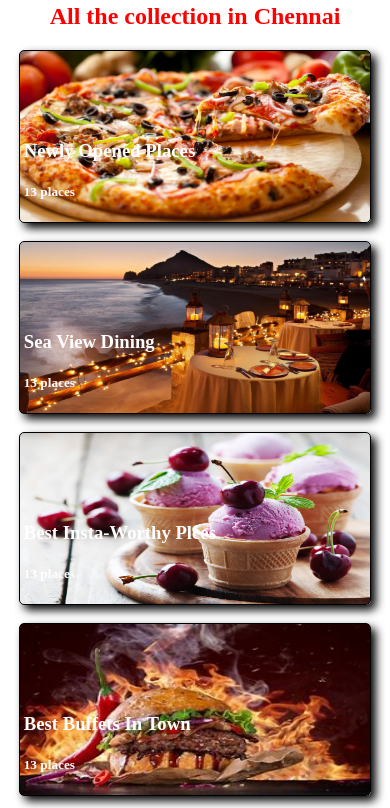
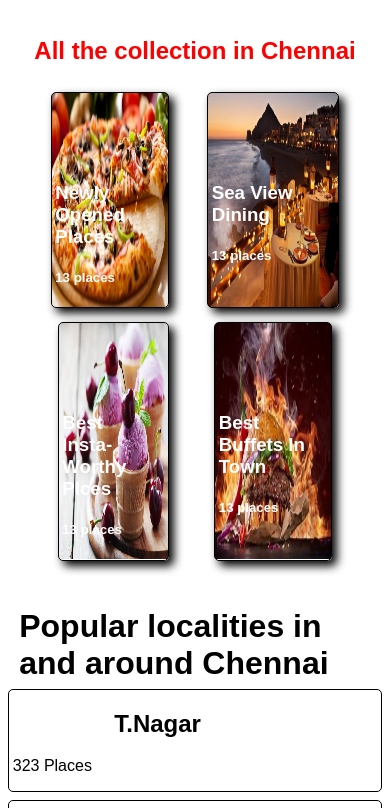
Before and after one commit to naveen556677/zomato, a plain HTML site: page index.html in a window 390 px wide. Shown: the part 1436-2244 px from the top of the page. Drawn offline with Linux system fonts and the light colour scheme.

Commit message:
Add files via upload

```diff
--- a/style.css
+++ b/style.css
@@ -1,3 +1,7 @@
+*{
+	font-family: 'poppins',sans-serif;
+}
+
 .c{
 	background-image: url('new bg hd.jpg');
 	background-repeat: no-repeat;
@@ -177,7 +181,21 @@ input{
 		flex-basis: 100%;
 
 }
+}
+@media only screen and (max-width:950px){
+	.t,.no,.v,.ad,.an,.th,.my,.al,.se{
 
+		flex-basis: 100%;
+
+}
+}
+@media only screen and (max-width:950px){
+	.one,.two,.three,.four{
+		margin: 2%;
+
+		flex-basis: 25%;
+
+}
 }
 .t,.no,.v{
 	border:1px solid black;
@@ -245,6 +263,13 @@ input{
 	justify-content: flex-start;
 	margin: 1% 2%;
 }
+@media only screen and (max-width:950px){
+	.bb1,.b2,.b3,.b4{
+
+		flex-basis: 50%;
+
+}
+}
 .b1{
 	display: flex;
 	justify-content: space-evenly;
```
